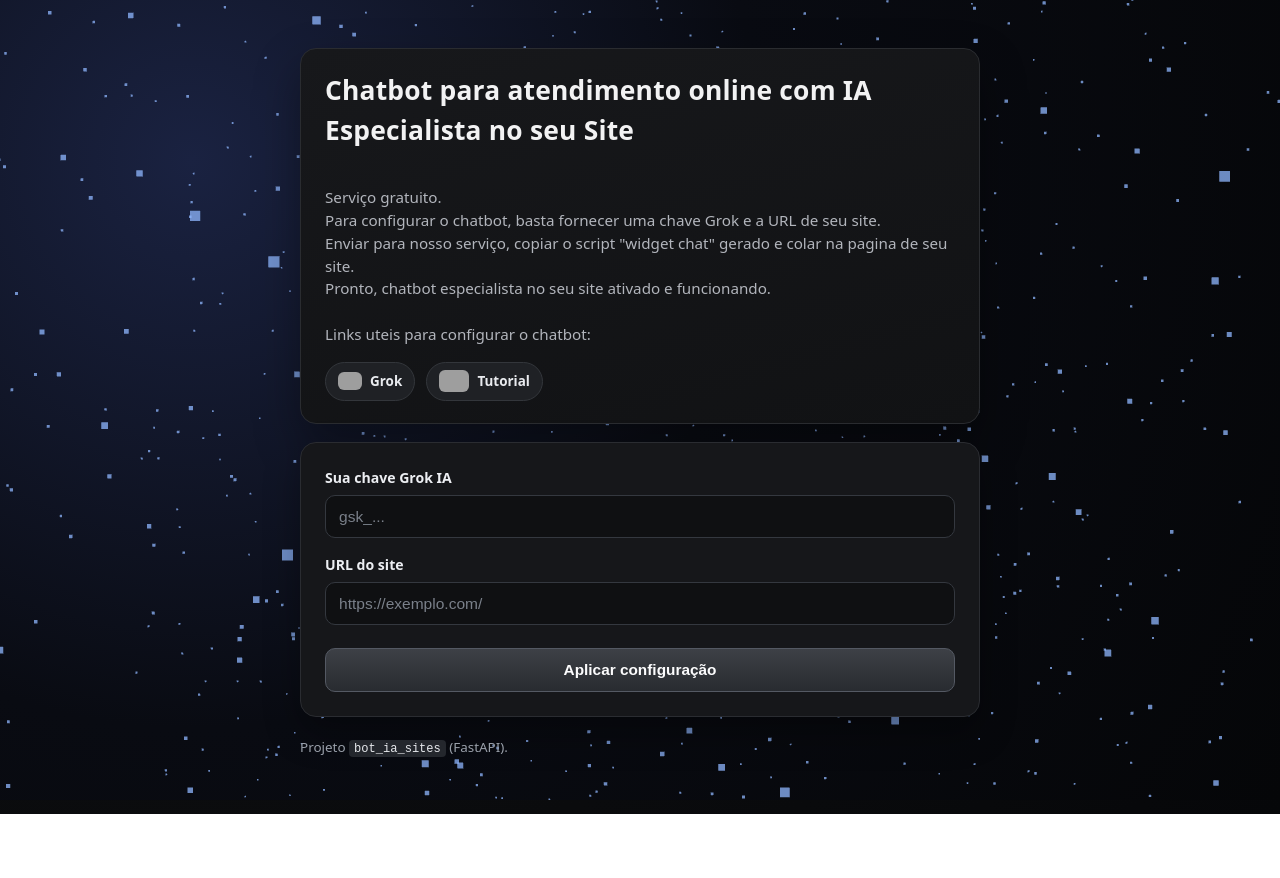
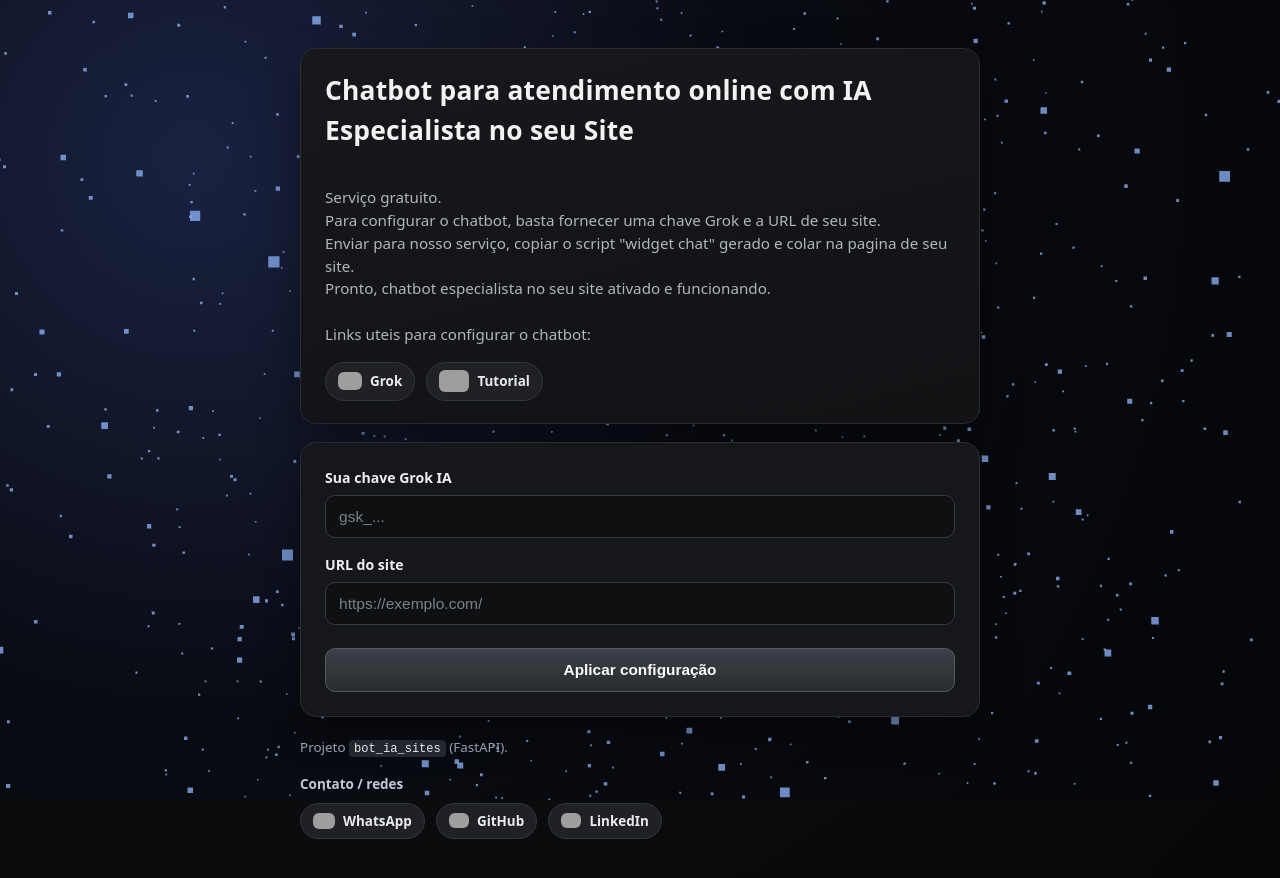
Before and after one commit to DiegoSGbr/front-end-bot_ia_sites, a React (Vite) app: page / in a window 1280 px wide. Shown: the top 878 px of the page. Before the commit the page ends 814 px from the top, so only its background shows below. Built offline with nearby package versions, Linux system fonts and the light colour scheme; no server answers; grey boxes are pictures that could not be loaded.

Commit message:
contatos

```diff
--- a/src/App.css
+++ b/src/App.css
@@ -231,3 +231,26 @@
 .footer p {
   margin: 0;
 }
+
+.contact-label {
+  margin-top: 1rem !important;
+  margin-bottom: 0.55rem !important;
+  font-weight: 600;
+  color: #c5c9d1;
+}
+
+.contact-links {
+  margin-top: 0;
+}
+
+.link-icon-whatsapp {
+  width: 22px;
+}
+
+.link-icon-github {
+  width: 20px;
+}
+
+.link-icon-linkedin {
+  width: 20px;
+}
--- a/src/App.jsx
+++ b/src/App.jsx
@@ -304,6 +304,51 @@ export default function App() {
         <p>
           Projeto <code>bot_ia_sites</code> (FastAPI).
         </p>
+        <p className="contact-label">Contato / redes</p>
+        <div className="useful-links contact-links">
+          <a
+            className="link-chip"
+            href="https://api.whatsapp.com/send/?phone=%2B5534984150460&text=Ola%21&type=phone_number&app_absent=0"
+            target="_blank"
+            rel="noopener noreferrer"
+            title="Falar no WhatsApp"
+          >
+            <img
+              className="link-icon link-icon-whatsapp"
+              src="https://upload.wikimedia.org/wikipedia/commons/6/6b/WhatsApp.svg"
+              alt="WhatsApp"
+            />
+            <span>WhatsApp</span>
+          </a>
+          <a
+            className="link-chip"
+            href="https://github.com/DiegoSGbr"
+            target="_blank"
+            rel="noopener noreferrer"
+            title="GitHub — DiegoSGbr"
+          >
+            <img
+              className="link-icon link-icon-github"
+              src="https://cdn.simpleicons.org/github/e9ebef"
+              alt="GitHub"
+            />
+            <span>GitHub</span>
+          </a>
+          <a
+            className="link-chip"
+            href="https://www.linkedin.com/in/diegosgbr/"
+            target="_blank"
+            rel="noopener noreferrer"
+            title="LinkedIn — Diego SG"
+          >
+            <img
+              className="link-icon link-icon-linkedin"
+              src="https://cdn.simpleicons.org/linkedin/0A66C2"
+              alt="LinkedIn"
+            />
+            <span>LinkedIn</span>
+          </a>
+        </div>
       </footer>
       </div>
     </>
```
